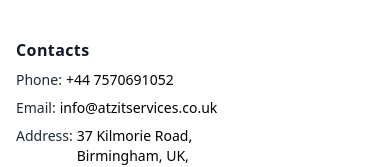
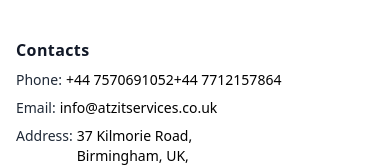
Before and after one commit to aashishtm/atz, a website: page index.html in a window 390 px wide. Shown: the part 3476-3643 px from the top of the page. Drawn offline with nearby package versions, Linux system fonts and the light colour scheme.

Commit message:
phone number

```diff
--- a/index.html
+++ b/index.html
@@ -418,6 +418,10 @@
                         <a href="tel:+447570691052" aria-label="Our phone" title="Our phone"
                             class="transition-colors duration-300 text-deep-purple-accent-400 hover:text-deep-purple-800">+44
                             7570691052</a>
+                        <br />
+                        <a href="tel:+447570691052" aria-label="Our phone" title="Our phone"
+                            class="transition-colors duration-300 text-deep-purple-accent-400 hover:text-deep-purple-800">+44
+                            7712157864</a>
                     </div>
                     <div class="flex">
                         <p class="mr-1 text-gray-800">Email:</p>
```
